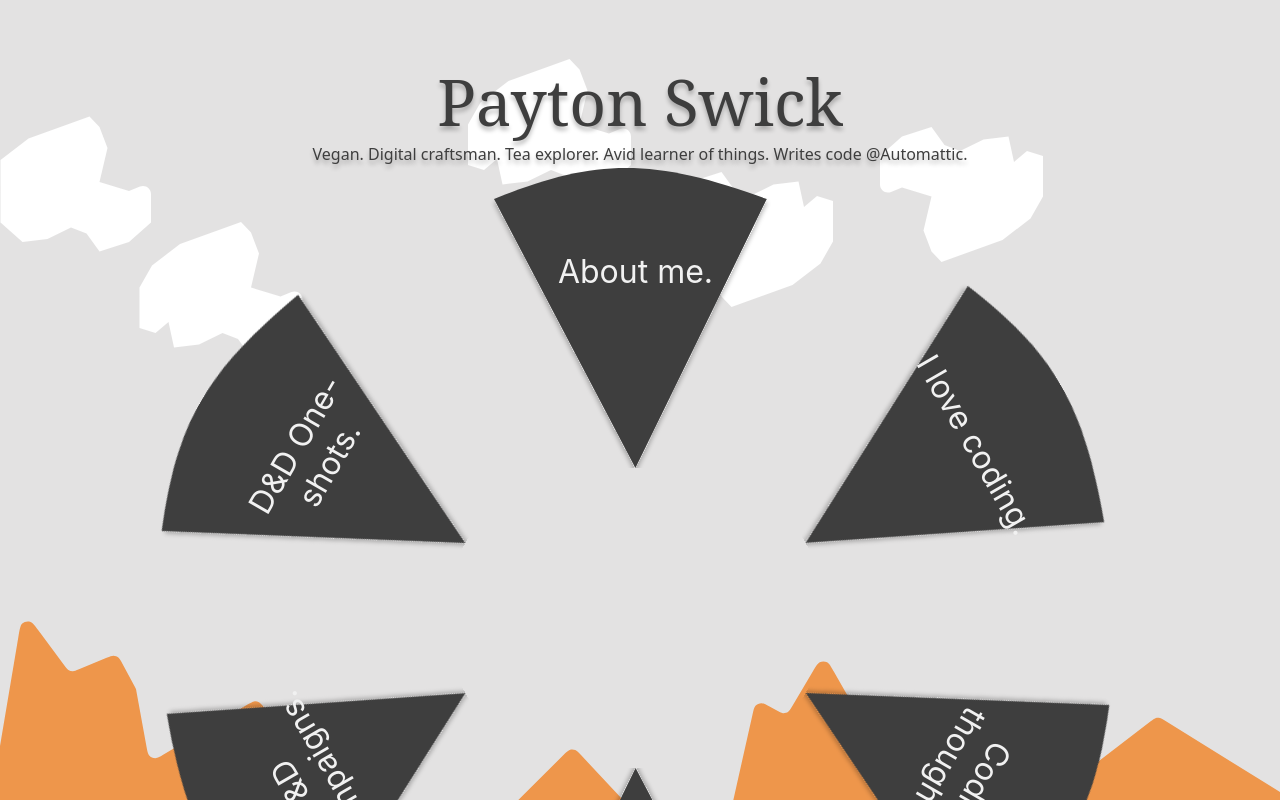
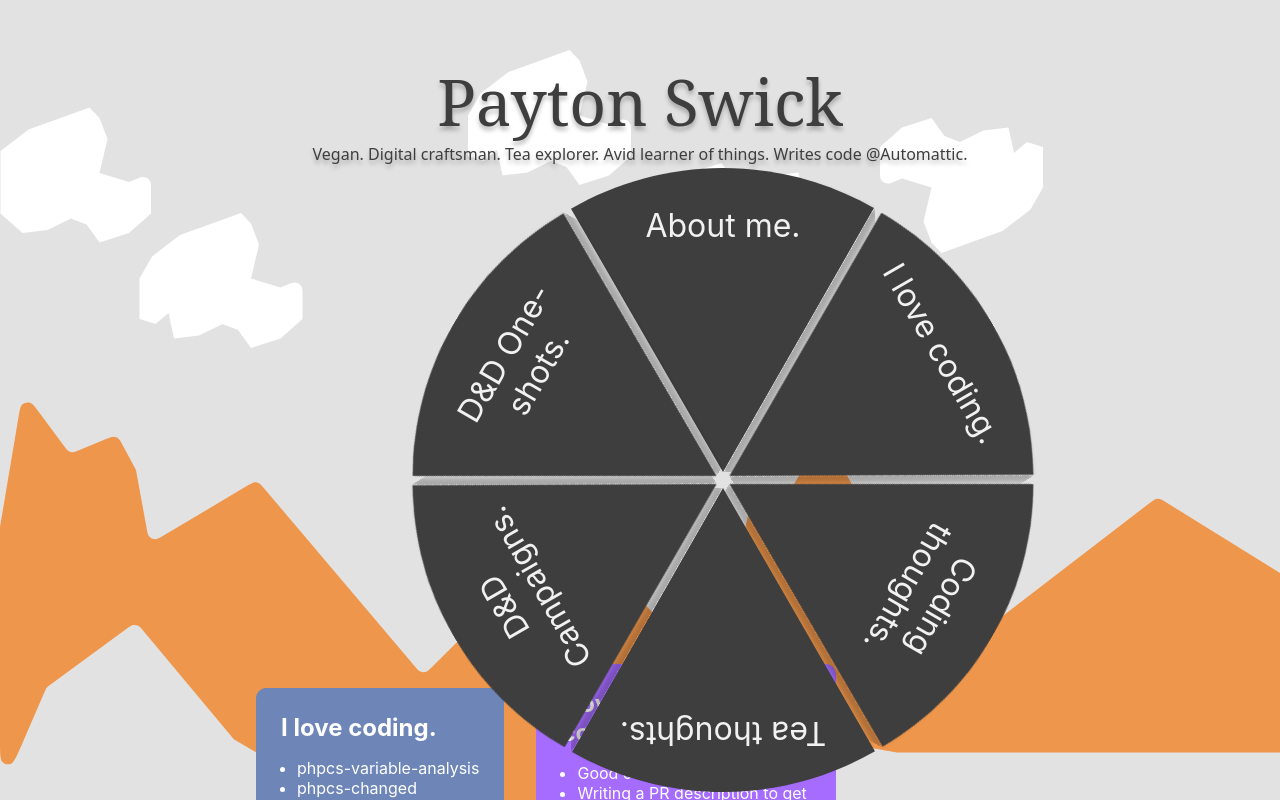
Before and after one commit to sirbrillig/foolorddotcom, a Next.js app: page / in a window 1280 px wide. Shown: the top 800 px of the page. Built offline with nearby package versions, Linux system fonts and the light colour scheme.

Commit message:
Fix circle alignment

```diff
--- a/styles/Home.module.css
+++ b/styles/Home.module.css
@@ -70,8 +70,8 @@
 
 .interests {
 	display: grid;
-	grid-template-columns: 150px 150px 150px 150px 150px 150px;
-	grid-template-rows: 150px 150px 150px 150px 150px 150px;
+	grid-template-columns: repeat(6, 69px);
+	grid-template-rows: repeat(6, 80px);
 	grid-template-areas:
 	". . segment1 segment1 . ."
 	"segment6 segment6 segment1 segment1 segment2 segment2"
@@ -89,8 +89,8 @@
 	padding-top: 28%;
 	background-image: url('/Interest_Segment.svg');
 	background-repeat: no-repeat;
-	width: 291px;
-	height: 300px;
+	width: 304px;
+	height: 304px;
 }
 
 .interests__section:nth-child(1) {
```
Also changed, not shown: public/Interest_Segment.svg.
